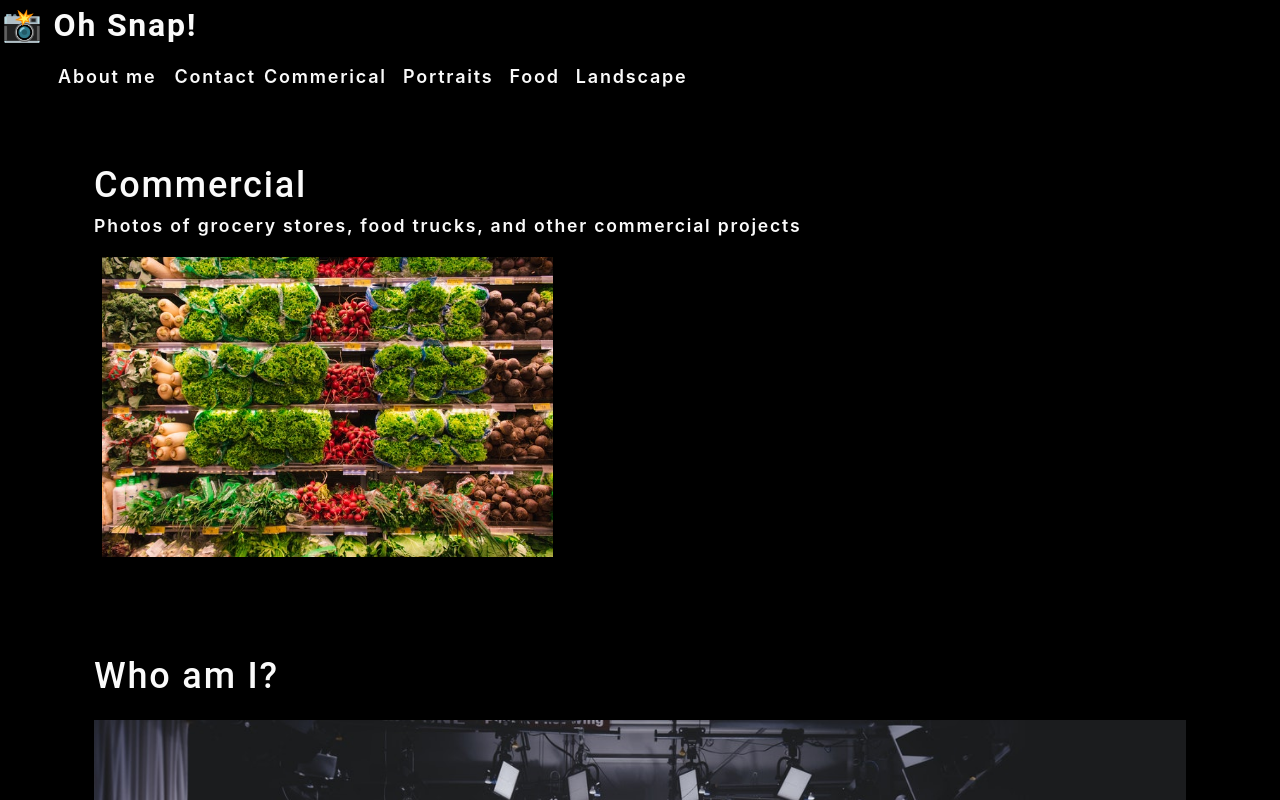
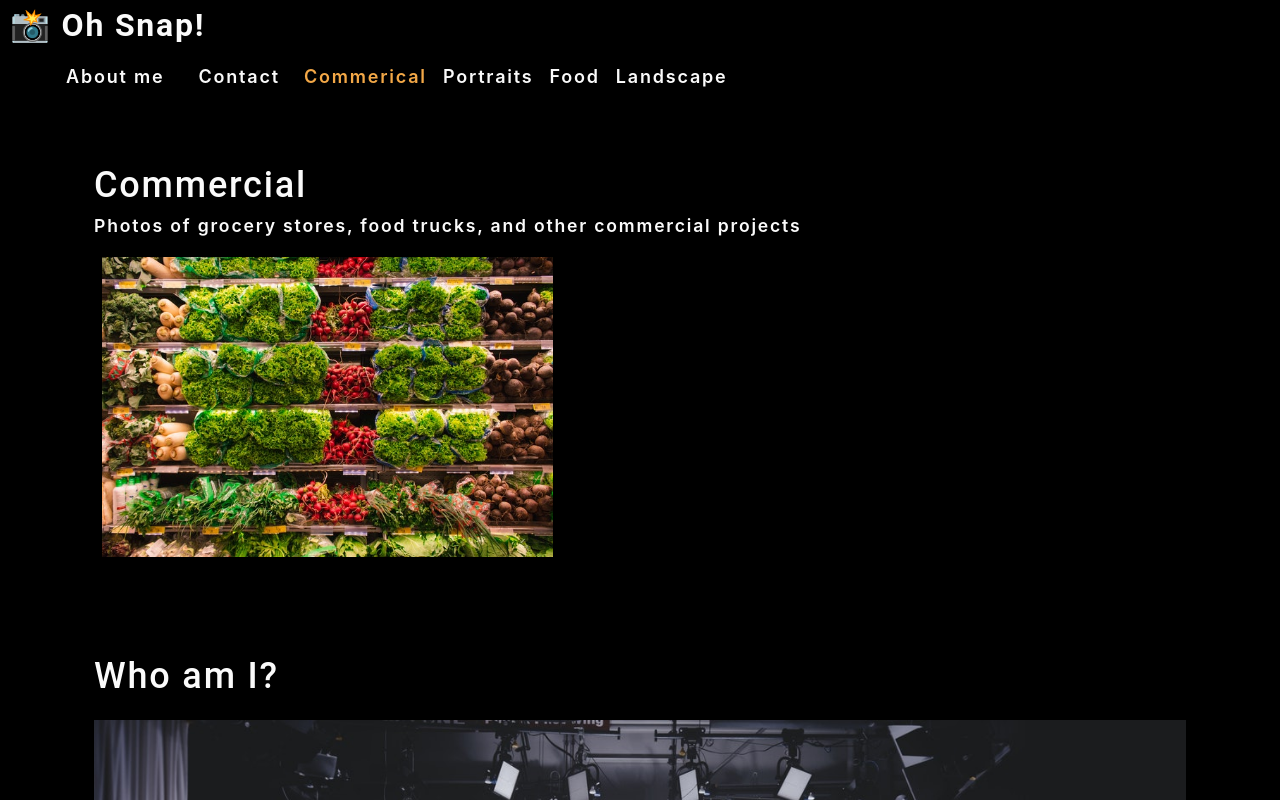
Before and after one commit to QuinnPucci/photo-port, a React (Create React App) app: page / in a window 1280 px wide. Shown: the top 800 px of the page. Built offline with nearby package versions, Linux system fonts and the light colour scheme.

Commit message:
added gstate, props and use effect hooks to update tab and color of category user has clicked

```diff
--- a/src/App.js
+++ b/src/App.js
@@ -1,13 +1,34 @@
-import React from 'react';
+import React, { useState } from 'react'
 import './App.css';
 import About from './components/About'
 import Nav from './components/Nav'
 import Gallery from './components/Gallery';
 
 function App() {
+
+  const [categories] = useState ([
+    {
+        name: "Commerical",
+        description: "Photos of grocery stores, food trucks, and other commercial projects"
+    },
+    { name: "Portraits", description: "Portraits of people in my life" },
+    { name: "Food", description: "Delicious delicacies"},
+    {
+        name: "Landscape",
+        desription: "Fields, farmhouses, waterfalls, and the beauty of nature"
+    }
+
+  ])
+
+  const [currentCategory, setCurrentCategory] = useState(categories[0])
+
   return (
     <div>
-      <Nav/>
+      <Nav
+      categories={categories}
+      setCurrentCategory={setCurrentCategory}
+      currentCategory={currentCategory}
+      />
       <main>
         <Gallery/>
         <About/>
--- a/src/components/Nav/index.js
+++ b/src/components/Nav/index.js
@@ -1,56 +1,52 @@
-import React from 'react'
+import React, { useState, useEffect } from 'react'
 import { capitalizeFirstLetter } from '../../utils/helpers'
 
-const categories = [
-    {
-        name: "Commerical",
-        description: "Photos of grocery stores, food trucks, and other commercial projects"
-    },
-    { name: "Portraits", description: "Portraits of people in my life" },
-    { name: "Food", description: "Delicious delicacies"},
-    {
-        name: "Landscape",
-        desription: "Fields, farmhouses, waterfalls, and the beauty of nature"
-    }
+const Nav = (props) => {
 
-]
+  const {
+    categories = [],
+    setCurrentCategory,
+    currentCategory,
+  } = props
 
-function categorySelected(name) {
-    console.log(`${name} clicked`)
-}
+  useEffect(() => {
+    document.title = capitalizeFirstLetter(currentCategory.name)
+  }, [currentCategory])
 
-const Nav = () => {
-    return (
-        <header>
+  return (
+  <header className="felx-row px-1">
   <h2>
     <a data-testid='link' href="/">
-      <span role="img" aria-label="camera"> 📸</span> Oh Snap!
+      <span role="img" aria-label="camera">
+      📸
+      </span> Oh Snap!
     </a>
   </h2>
   <nav>
     <ul className="flex-row">
       <li className="mx-2">
-        <a data-testid='about' href="#about">
+        <a data-testid="about" href="#about">
           About me
         </a>
       </li>
-      <li>
+      <li className="mx-2">
         <span>Contact</span>
       </li>
        {categories.map((category) => (
-        <li
-          className="mx-1"
-          key={category.name}
-        >
-          <span onClick={() => categorySelected(category.name)} >
-            {category.name}
+        <li className={`mx-1 ${
+          currentCategory.name === category.name && 'navActive'
+        }`} key={category.name}>
+          <span onClick={() => {
+            setCurrentCategory(category)
+          }}>
+            {capitalizeFirstLetter(category.name)}
           </span>
         </li>
       ))}
     </ul>
   </nav>
-</header>
-    )
+  </header>
+  )
 }
 
 export default Nav
```
